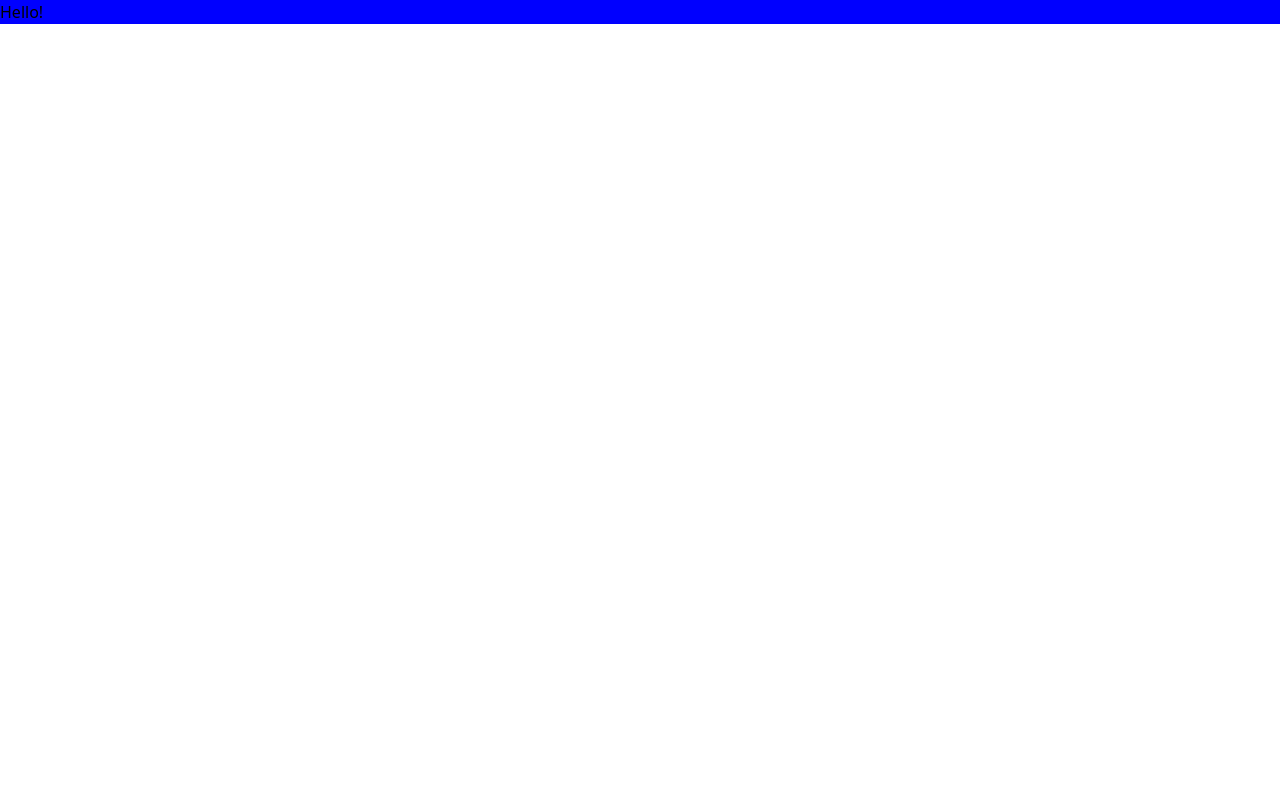
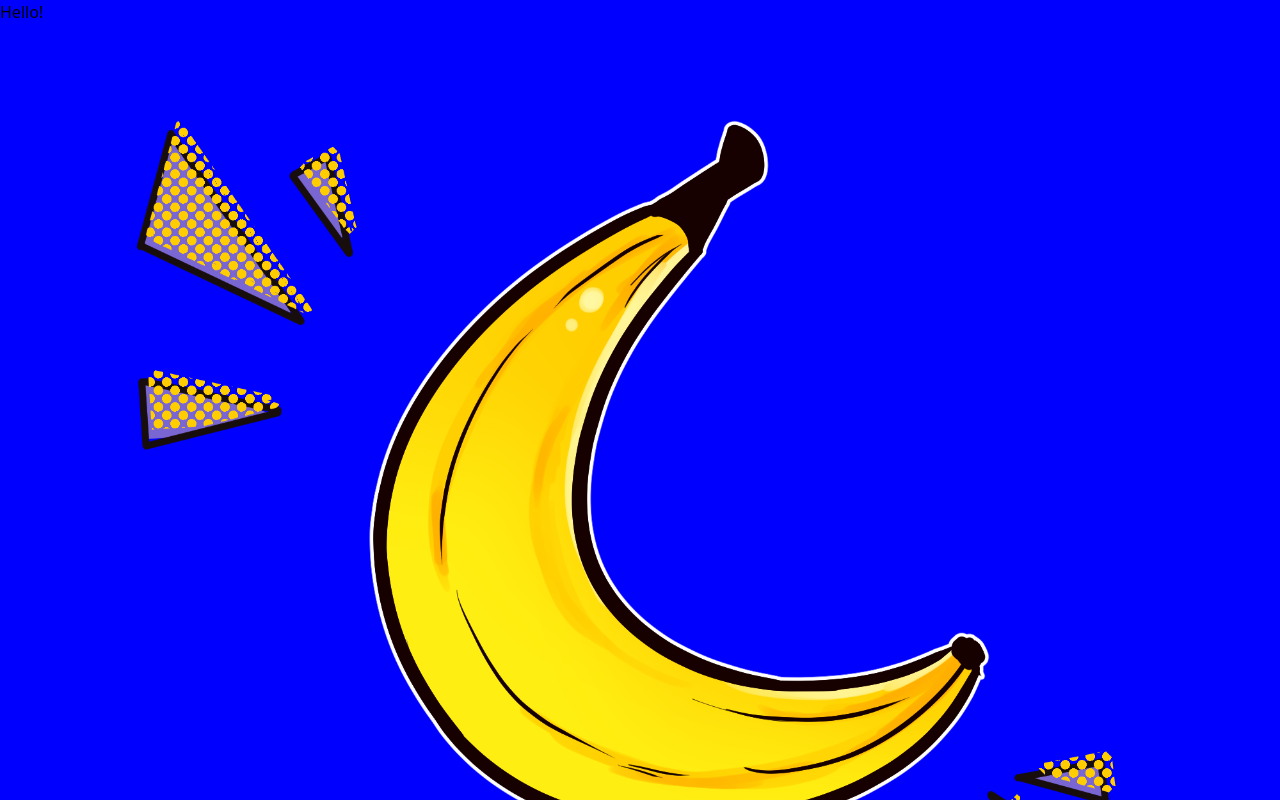
Before and after one commit to bananabrann/old-bananabrann.dev, a Next.js app: page / in a window 1280 px wide. Shown: the top 800 px of the page. Built offline with nearby package versions, Linux system fonts and the light colour scheme.

Commit message:
Banana man standing picture

```diff
--- /dev/null
+++ b/components/bananaman/bananaman-standing.tsx
@@ -0,0 +1,16 @@
+import Image from "next/image";
+import React from "react";
+import BananamanStandingPNG from "../../res/png/bananaman/bananaman-standing.png";
+
+export default function BananamanStanding() {
+  return (
+    <React.Fragment>
+      <Image
+        alt="A strong, confident banana man --your future developer!"
+        src={BananamanStandingPNG}
+        layout="responsive"
+        quality="50"
+      />
+    </React.Fragment>
+  );
+}
--- a/pages/index.tsx
+++ b/pages/index.tsx
@@ -1,3 +1,4 @@
+import BananamanStanding from "../components/bananaman/bananaman-standing";
 import Layout from "../components/layout";
 
 /*
@@ -12,6 +13,7 @@
   return (
     <Layout home={true}>
       <h1>Hello!</h1>
+      <BananamanStanding />
     </Layout>
   );
 }
--- a/styles/globals.colors.scss
+++ b/styles/globals.colors.scss
@@ -1,5 +1,5 @@
-$background: #f4edea;
-$foreground: #150909;
-$highlight1: #ffc100;
-// $highlight2: #d72483;
-// $highlight3: #f3a712;
+$canaryyellow:    #FFEE11;
+$celestecyan:     #9CF6F6;
+$oxfordblue:      #0A2239;
+$gainsborowhite:  #E5DCDC;
+$coolblack:       #333333;
```
Also changed, not shown: res/png/bananaman/bananaman-standing.png (added), 1 other file (tests, documents, lock files or other folders).
